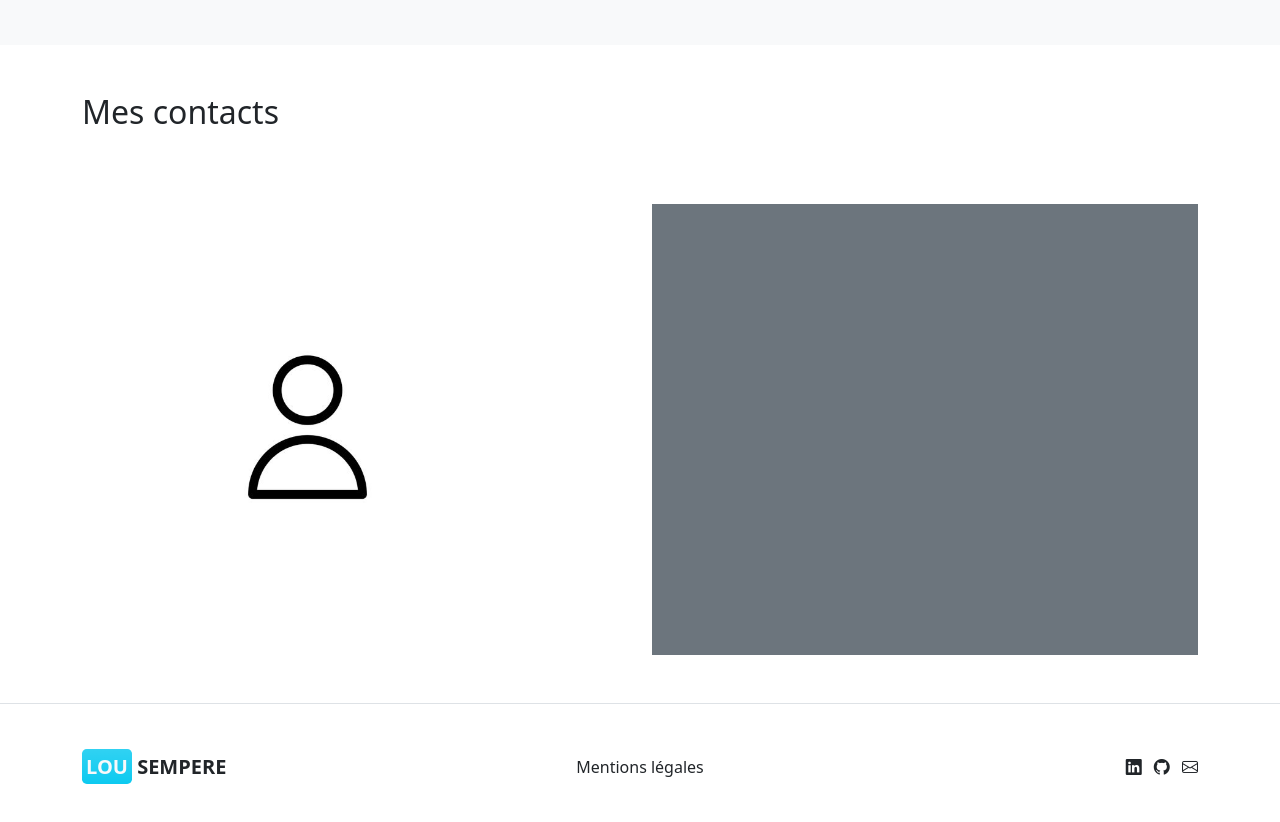
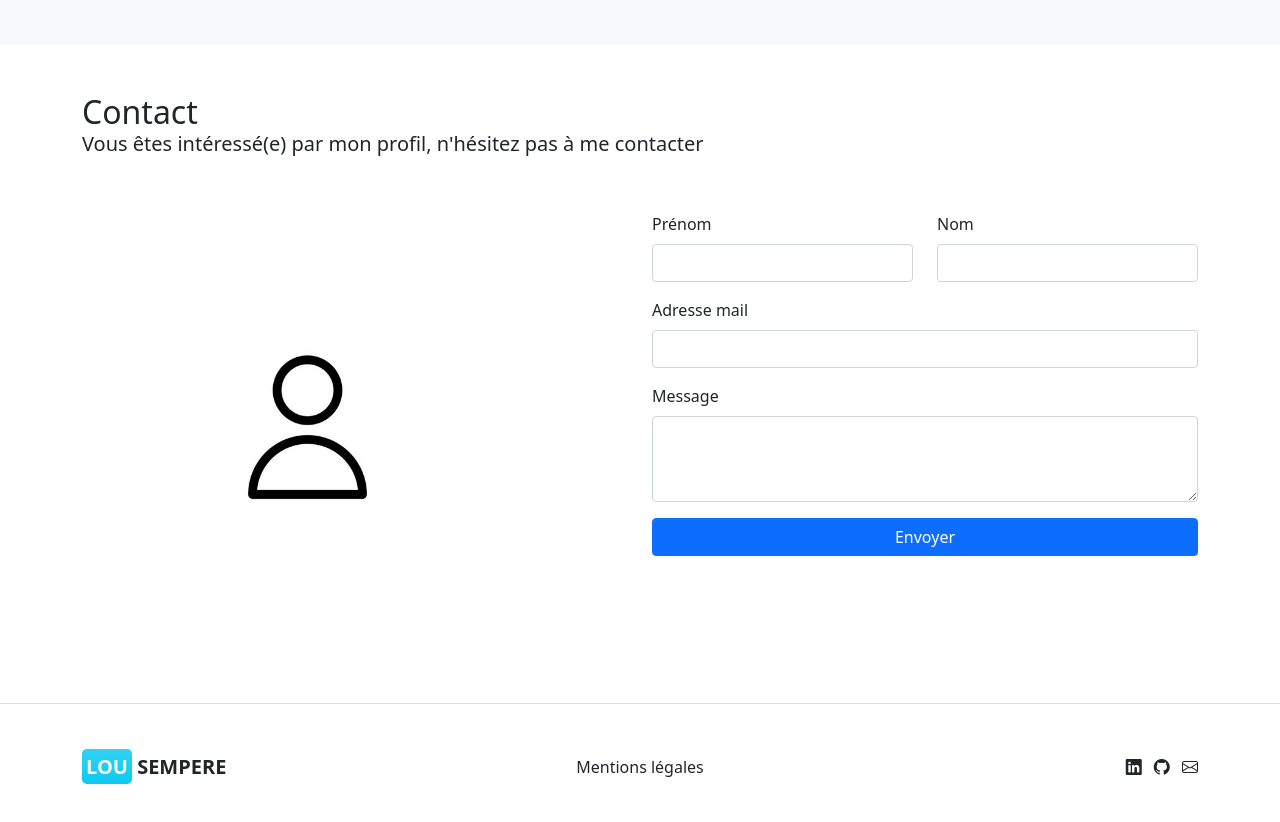
Before and after one commit to lousempere01/lousempere01.github.io, a plain HTML site: page index.html in a window 1280 px wide. Shown: the part 3689-4511 px from the top of the page. Drawn offline with nearby package versions, Linux system fonts and the light colour scheme.

Commit message:
contact form

```diff
--- a/index.html
+++ b/index.html
@@ -17,6 +17,9 @@
     <script src="https://cdn.jsdelivr.net/npm/chart.js"></script>
     <!-- CSS -->
     <link rel="stylesheet" href="portfolio.css">
+    <!-- EmailJS -->
+    <script type="text/javascript" src="https://cdn.jsdelivr.net/npm/@emailjs/browser@4/dist/email.min.js"></script>
+
 </head>
 
 <body>
@@ -457,14 +460,37 @@
         <!-- Contact -->
         <section id="contact" class="py-5">
             <div class="container">
-                <h2 class="mb-0">Mes contacts</h2>
-                <div class="row gy-4 mt-5">
+                <h2 class="mb-0">Contact</h2>
+                <h3 class="fw-light fs-5">Vous êtes intéressé(e) par mon profil, n'hésitez pas à me contacter  </h3>
+
+                <div class="row gy-4 mt-4">
                     <div class="col-12 col-md-5">
-                        <img src="/img/contact.jpg" alt="contact" width="100%">
+                        <img src="../lousempere01.github.io/img/contact.jpg" alt="Image d'une tasse de café" width="100%">
                     </div>
                     <div class="col-12 offset-md-1 col-md-6">
-                        <div class="bg-secondary h-100 w-100 py-5">
-                        </div>
+
+                        <!-- Formulaire -->
+                        <form class="row">
+                            <div class="col-6 my-2">
+                                <label for="firstname" class="form-label">Prénom</label>
+                                <input name="firstname" type="text" class="form-control" id="firstname">
+                            </div>
+                            <div class="col-6 my-2">
+                                <label for="name" class="form-label">Nom</label>
+                                <input name="name" type="text" class="form-control" id="name">
+                            </div>
+                            <div class="col-12 my-2">
+                                <label for="email" class="form-label">Adresse mail</label>
+                                <input name="email" type="email" class="form-control" id="email">
+                            </div>
+                            <div class="col-12 my-2">
+                                <label for="message" class="form-label">Message</label>
+                                <textarea name="message" class="form-control" id="message" rows="3"></textarea>
+                            </div>
+                            <div class="col-12 my-2">
+                                <button type="submit" class="btn btn-primary w-100">Envoyer</button>
+                            </div>
+                        </form>
                     </div>
                 </div>
             </div>
--- a/portfolio.js
+++ b/portfolio.js
@@ -96,3 +96,27 @@ function toggleChart(chartType) {
 
 // L'appel initial pour afficher les progress bars par défaut
 toggleChart('progress');
+
+
+// Initialisation du SDK EmailJS
+(function() {
+    emailjs.init("7CJmmri8Va1zI95M7");
+})();
+
+// Gestionnaire d'évenement pour le formulaire de contact
+document.addEventListener('DOMContentLoaded', function() {
+    document.querySelector('form').addEventListener('submit', function(event) {
+        event.preventDefault(); // empêche le rechargement de la page
+
+        const serviceID = 'service_qf7npwb';
+        const templateID = 'contact_form';
+
+        emailjs.sendForm(serviceID, templateID, this)
+            .then(() => {
+                alert('Votre message a été envoyé avec succès !');
+                this.reset(); // Réinitialise le formulaire
+            }, (err) => {
+                alert('Une erreur est survenue lors de l\'envoi de votre message : ' + JSON.stringify(err));
+            });
+    });
+});
```
